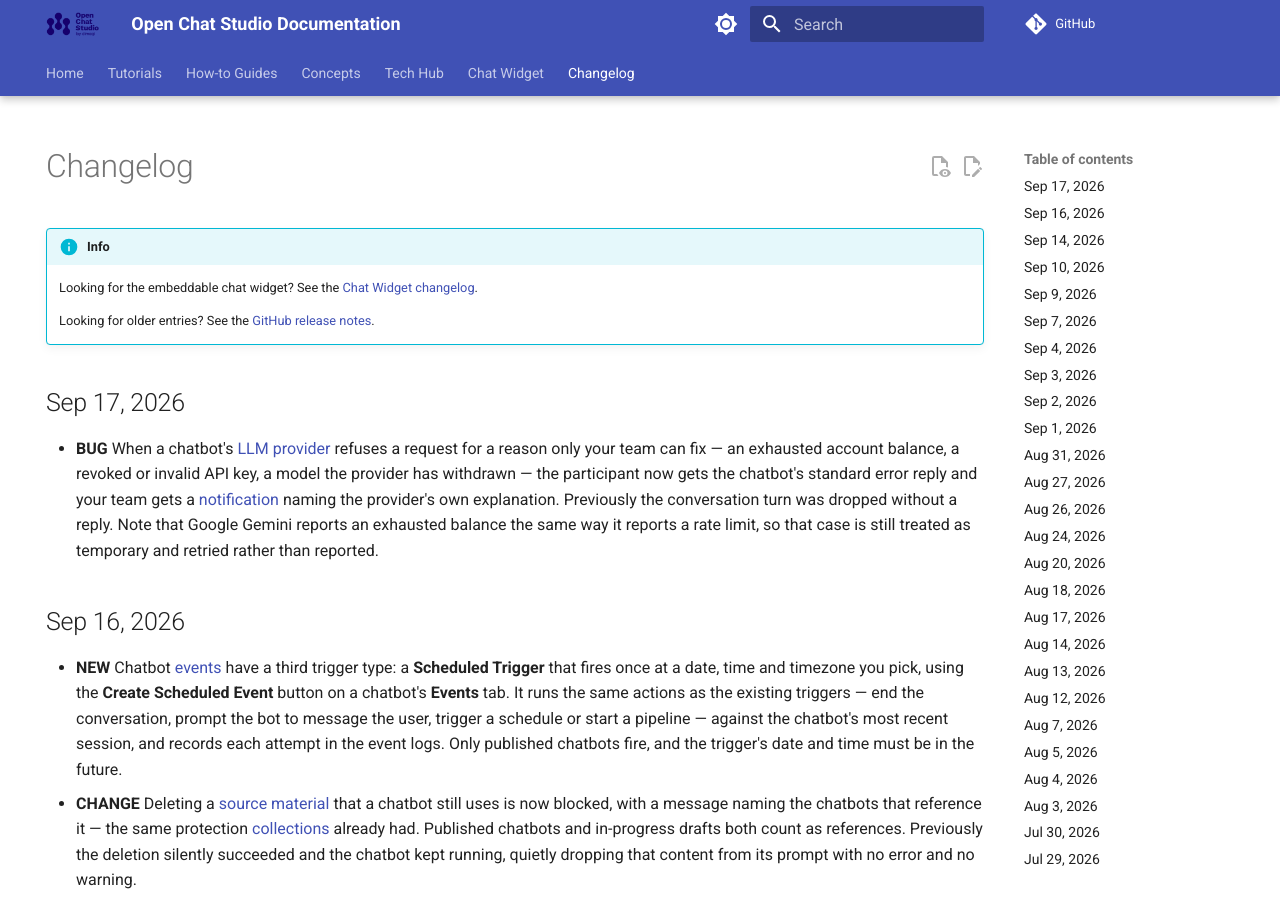
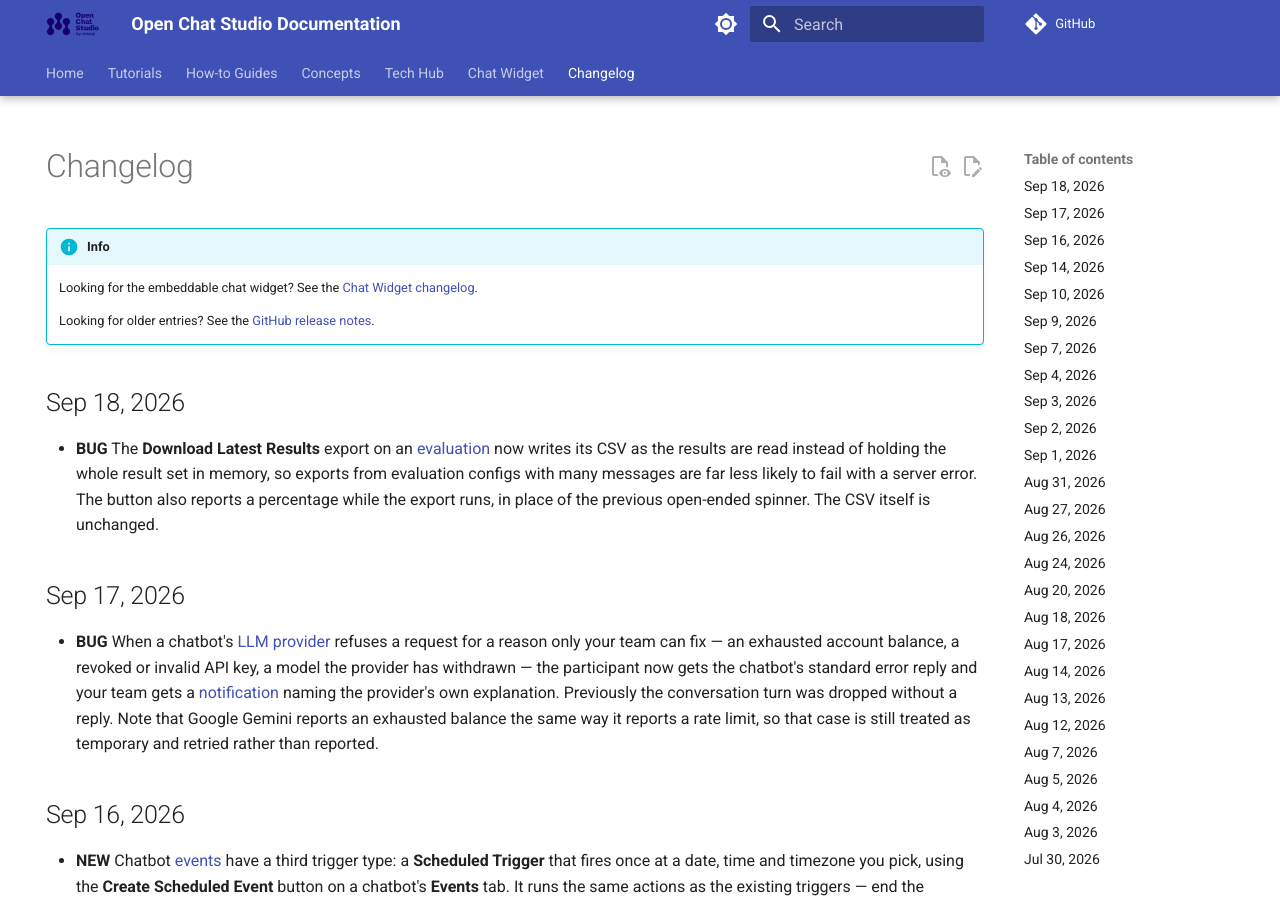
Before and after one commit to dimagi/open-chat-studio-docs, an MkDocs documentation site: the page built from docs/changelog.md, in a window 1280 px wide and 900 px high. Built offline with MkDocs 1.6.1 and Material for MkDocs 9.7.7, drawn with Linux system fonts in a browser that asks for light colours; a script that is not in the unit is left out; comment, search, counter and statistics services are not loaded.

Commit message:
update changelog and docs from OCS PR #4557
Co-Authored-By: Claude Opus 5 (1M context) <noreply@anthropic.com>

```diff
--- a/docs/changelog.md
+++ b/docs/changelog.md
@@ -10,6 +10,9 @@ hide:
     Looking for the embeddable chat widget? See the [Chat Widget changelog](chat_widget/changelog.md).
 
     Looking for older entries? See the [GitHub release notes](https://github.com/dimagi/open-chat-studio-docs/releases).
+
+## Sep 18, 2026
+* **BUG** The **Download Latest Results** export on an [evaluation](concepts/evaluations/index.md) now writes its CSV as the results are read instead of holding the whole result set in memory, so exports from evaluation configs with many messages are far less likely to fail with a server error. The button also reports a percentage while the export runs, in place of the previous open-ended spinner. The CSV itself is unchanged.
 
 ## Sep 17, 2026
 * **BUG** When a chatbot's [LLM provider](concepts/team/llm_providers.md) refuses a request for a reason only your team can fix — an exhausted account balance, a revoked or invalid API key, a model the provider has withdrawn — the participant now gets the chatbot's standard error reply and your team gets a [notification](concepts/notifications.md) naming the provider's own explanation. Previously the conversation turn was dropped without a reply. Note that Google Gemini reports an exhausted balance the same way it reports a rate limit, so that case is still treated as temporary and retried rather than reported.
```
